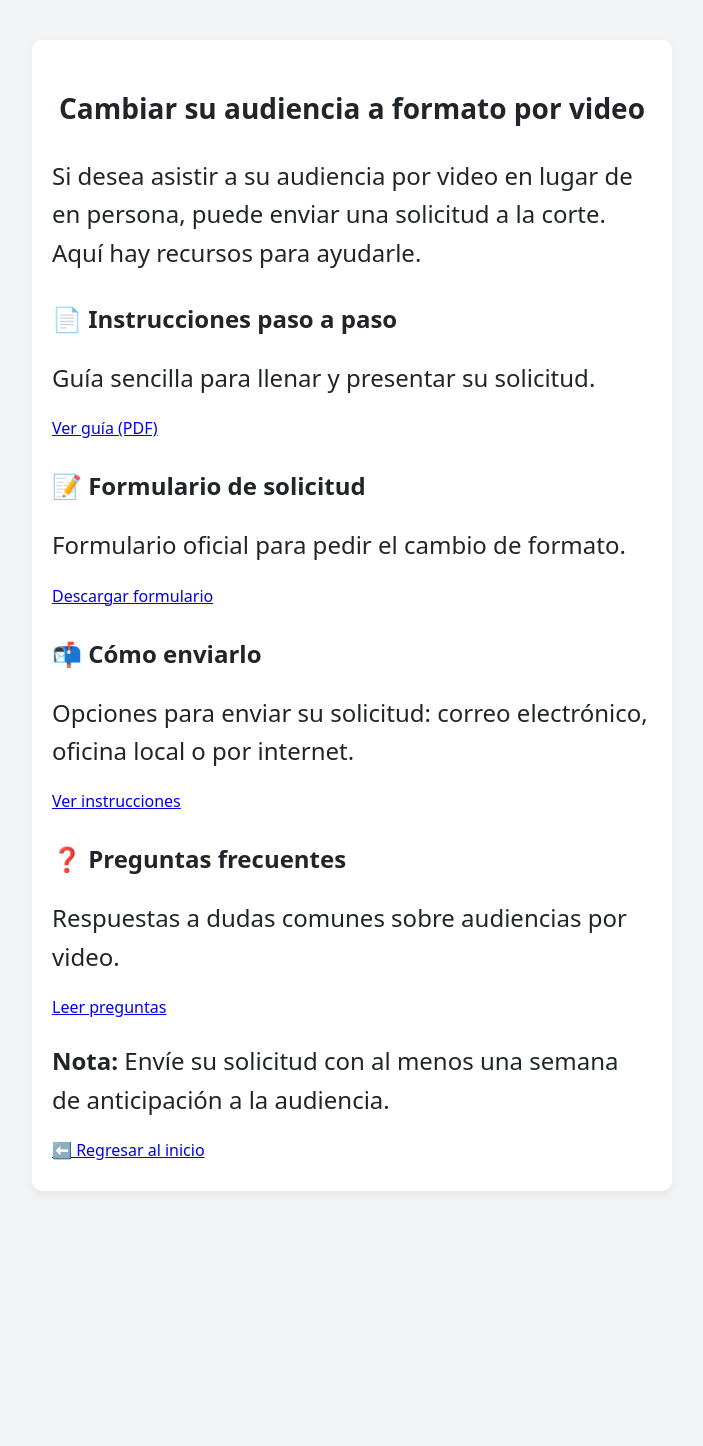
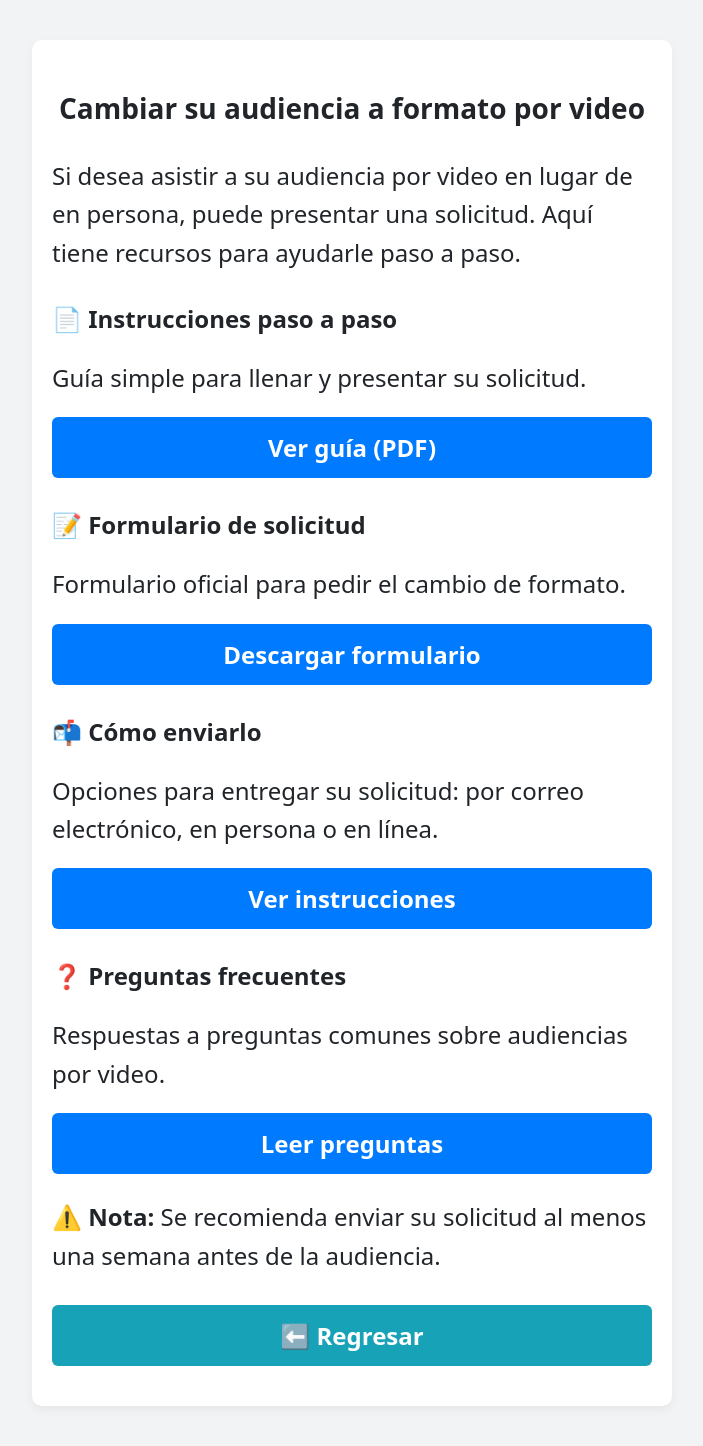
Before and after one commit to jonathanha1e/esperanza.github.io, a Python web app: template templates/audiencia-video.html in a window 1280 px wide. Shown: the whole page, without its empty margins (288-991 px from the left). Before the commit the page ends 1191 px from the top, so only its background shows below. Run offline with Jinja, Linux system fonts and the light colour scheme; the template is opened without the code that fills it, so the values that code supplies are empty.

Commit message:
add styles git

```diff
--- a/templates/audiencia-video.html
+++ b/templates/audiencia-video.html
@@ -2,42 +2,37 @@
 <html lang="es">
 <head>
   <meta charset="UTF-8" />
-  <meta name="viewport" content="width=device-width, initial-scale=1.0" />
+  <meta name="viewport" content="width=device-width, initial-scale=1.0"/>
   <title>Cambiar Audiencia a Video</title>
-  <link rel="stylesheet" href="style.css" />
+  <link rel="stylesheet" href="static/style.css" />
 </head>
 <body>
   <main class="container">
     <h1>Cambiar su audiencia a formato por video</h1>
-    <p>Si desea asistir a su audiencia por video en lugar de en persona, puede enviar una solicitud a la corte. Aquí hay recursos para ayudarle.</p>
 
-    <section class="card">
-      <h2>📄 Instrucciones paso a paso</h2>
-      <p>Guía sencilla para llenar y presentar su solicitud.</p>
-      <a class="button" href="#">Ver guía (PDF)</a>
-    </section>
+    <p>Si desea asistir a su audiencia por video en lugar de en persona, puede presentar una solicitud. Aquí tiene recursos para ayudarle paso a paso.</p>
 
-    <section class="card">
-      <h2>📝 Formulario de solicitud</h2>
-      <p>Formulario oficial para pedir el cambio de formato.</p>
-      <a class="button" href="#">Descargar formulario</a>
-    </section>
+    <h2>📄 Instrucciones paso a paso</h2>
+    <p>Guía simple para llenar y presentar su solicitud.</p>
+    <a class="button-link" href="#">Ver guía (PDF)</a>
 
-    <section class="card">
-      <h2>📬 Cómo enviarlo</h2>
-      <p>Opciones para enviar su solicitud: correo electrónico, oficina local o por internet.</p>
-      <a class="button" href="#">Ver instrucciones</a>
-    </section>
+    <h2>📝 Formulario de solicitud</h2>
+    <p>Formulario oficial para pedir el cambio de formato.</p>
+    <a class="button-link" href="#">Descargar formulario</a>
 
-    <section class="card">
-      <h2>❓ Preguntas frecuentes</h2>
-      <p>Respuestas a dudas comunes sobre audiencias por video.</p>
-      <a class="button" href="#">Leer preguntas</a>
-    </section>
+    <h2>📬 Cómo enviarlo</h2>
+    <p>Opciones para entregar su solicitud: por correo electrónico, en persona o en línea.</p>
+    <a class="button-link" href="#">Ver instrucciones</a>
 
-    <p><strong>Nota:</strong> Envíe su solicitud con al menos una semana de anticipación a la audiencia.</p>
+    <h2>❓ Preguntas frecuentes</h2>
+    <p>Respuestas a preguntas comunes sobre audiencias por video.</p>
+    <a class="button-link" href="#">Leer preguntas</a>
 
-    <a class="button" href="index.html">⬅️ Regresar al inicio</a>
+    <p><strong>⚠️ Nota:</strong> Se recomienda enviar su solicitud al menos una semana antes de la audiencia.</p>
+
+    <div class="nav-buttons">
+      <a href="index.html" id="backBtn" class="button-link">⬅️ Regresar</a>
+    </div>
   </main>
 </body>
 </html>
```
